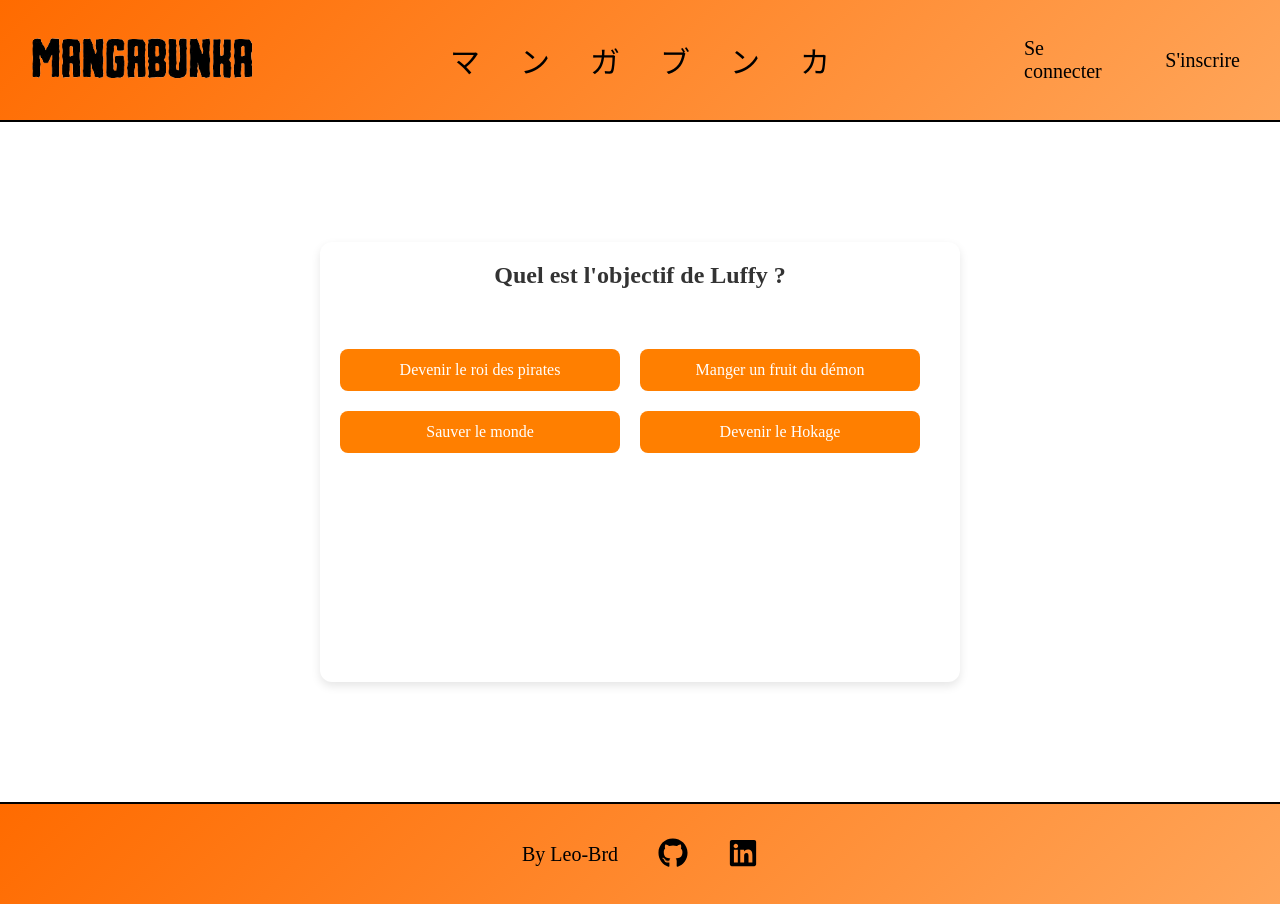
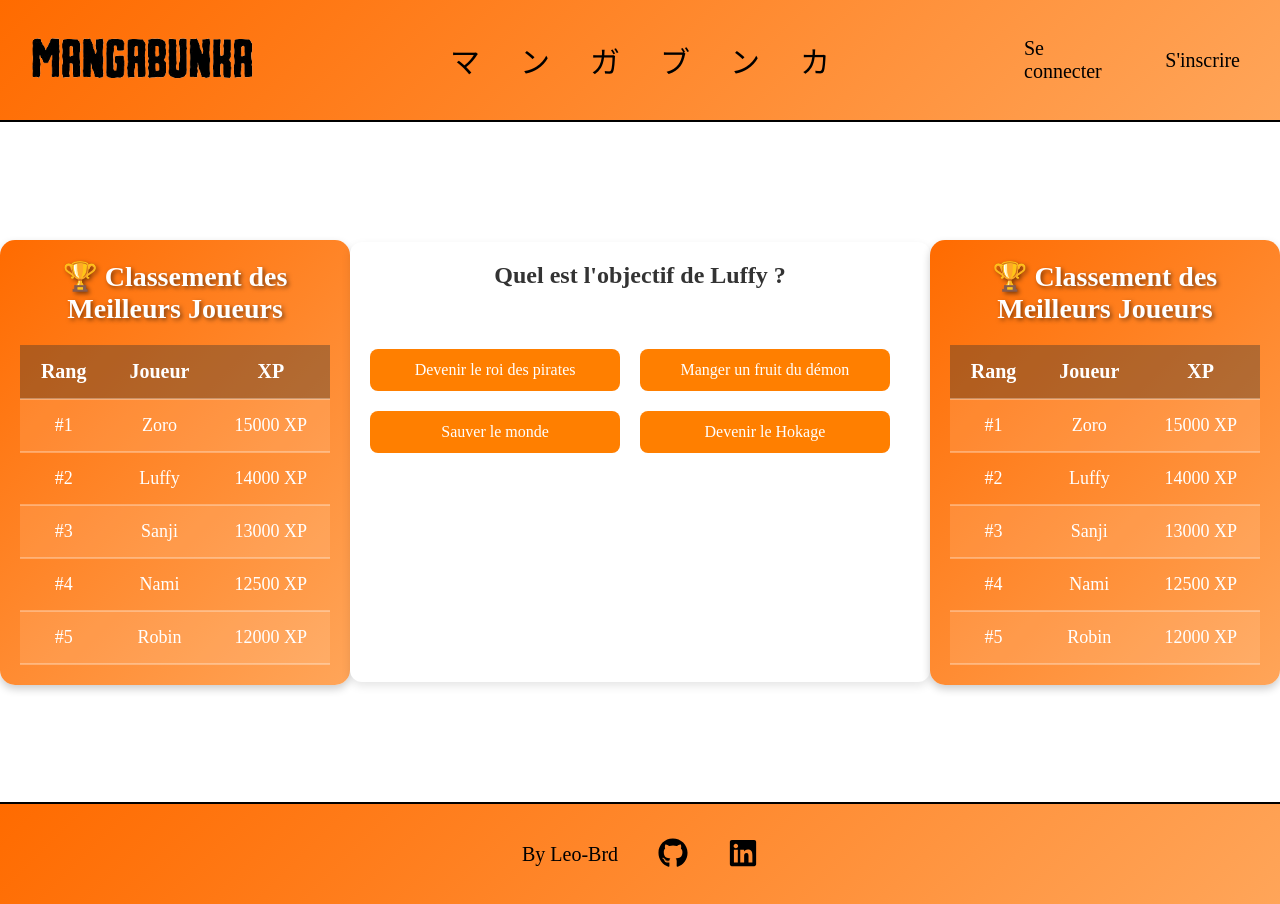
Before and after one commit to Leo-Brd/MangaBunka, a React (Vite) app in the folder frontend/: page /quizz/1 in a window 1280 px wide. Built offline with nearby package versions, Linux system fonts and the light colour scheme; a web font is replaced by a local one.

Commit message:
Add leaderboard in the quizz page

```diff
--- a/frontend/src/pages/quizz/quizz.jsx
+++ b/frontend/src/pages/quizz/quizz.jsx
@@ -2,6 +2,7 @@ import { useState, useEffect } from "react";
 import { useParams } from "react-router-dom";
 import './quizz.scss'
 import { questionLists, allQuestions } from "../../assets/questions";
+import Leaderboard from '../../components/leaderboard/leaderboard';
 
 
 // The loader component
@@ -48,10 +49,14 @@ export default function Quizz() {
 
   return (
     <main id="quizz">
+
       {loading ? (
         <CountdownLoader onComplete={() => setLoading(false)} />
       ) : (
-        <div className="question-container">
+        <div className="quizz-container">
+          <Leaderboard />
+
+          <article className="question-container">
             <h2 className="question">Quel est l'objectif de Luffy ?</h2>
             <div className="answers">
                 <button className="answer">Devenir le roi des pirates</button>
@@ -59,6 +64,9 @@ export default function Quizz() {
                 <button className="answer">Sauver le monde</button>
                 <button className="answer">Devenir le Hokage</button>
             </div>
+          </article>
+
+          <Leaderboard />
         </div>
       )}
     </main>
--- a/frontend/src/pages/quizz/quizz.scss
+++ b/frontend/src/pages/quizz/quizz.scss
@@ -2,11 +2,15 @@
 
 
 #quizz {
+    height: calc(100vh - 120px);
+
+    .quizz-container {
         display: flex;
-    justify-content: center;
+        justify-content: space-around;
         align-items: center;
-    height: calc(100vh - 120px);
         box-sizing: border-box;
+        width: 100%;
+        height: 100%;
 
         .question-container {
             max-width: 600px;
@@ -53,6 +57,9 @@
     }
 
 
+}
+
+
 
 
 // The style for the loader
```
Lines whose indentation alone changed are shown as unchanged.
